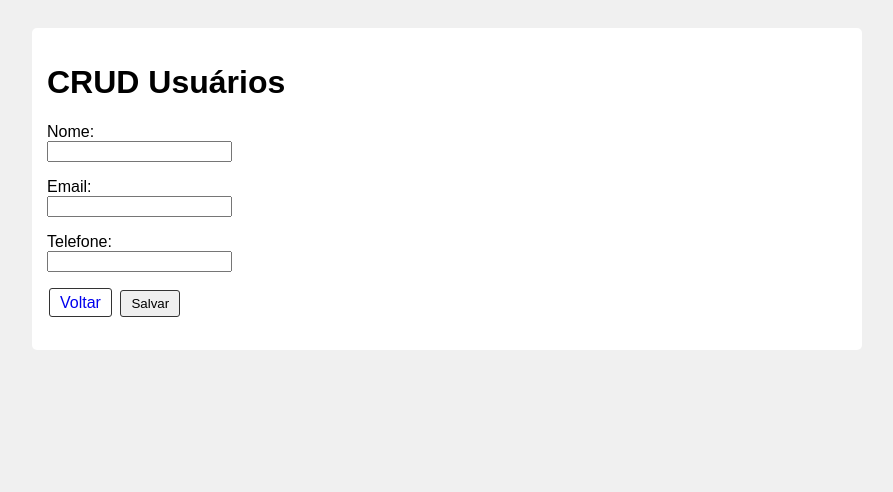
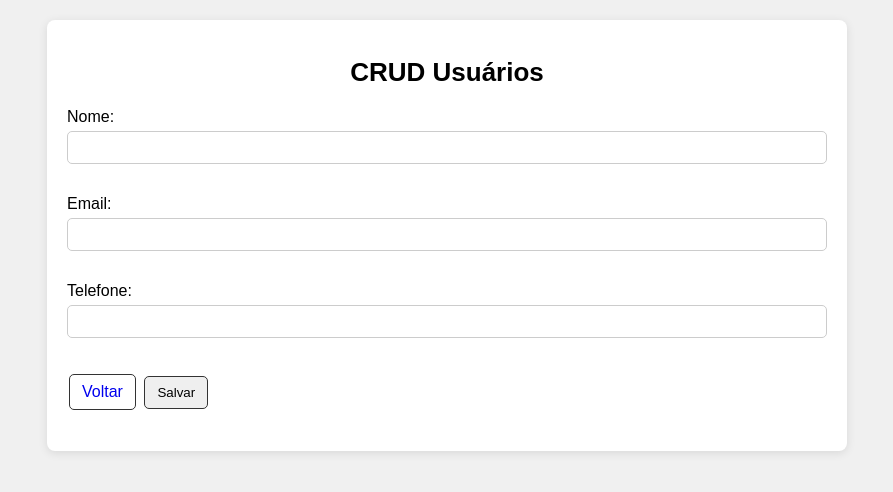
Before and after one commit to Sansirow-tech/Teste, a Flask app: page /criar in a window 1280 px wide. Shown: the top 492 px of the page, without its empty margins (193-1086 px from the left). Run offline with Flask 3, Linux system fonts and the light colour scheme.

Commit message:
Update base.html

```diff
--- a/templates/base.html
+++ b/templates/base.html
@@ -3,15 +3,109 @@
 <head>
     <meta charset="UTF-8">
     <title>CRUD Usuários</title>
-    <style>
-        body { font-family: Arial, sans-serif; background: #f0f0f0; padding: 20px; }
-        li {margin-bottom: 20px;}
-        .container { max-width: 800px; margin: auto; background: #fff; padding: 15px; border-radius: 5px; }
-        .btn { padding: 5px 10px; margin: 2px; text-decoration: none; border: 1px solid #333; border-radius: 3px; }
-        .btn:hover { opacity: 0.8; }
-        .success { color: green; }
-        .error { color: red; }
-    </style>
+<style>
+/* Garante que padding e border não aumentem a largura */
+* {
+    box-sizing: border-box;
+}
+
+body {
+    font-family: Arial, sans-serif;
+    background: #f0f0f0;
+    padding: 0;
+    margin: 0;
+}
+
+.container {
+    max-width: 800px;
+    margin: 20px auto;
+    background: #fff;
+    padding: 20px;
+    border-radius: 8px;
+    box-shadow: 0 2px 10px rgba(0,0,0,0.1);
+}
+
+h1 {
+    text-align: center;
+    font-size: 26px;
+    margin-bottom: 20px;
+}
+
+ul {
+    list-style: none;
+    padding: 0;
+}
+
+li {
+    margin-bottom: 15px;
+    word-wrap: break-word;
+    border-bottom: 1px solid #ddd;
+    padding-bottom: 10px;
+}
+
+.btn {
+    padding: 8px 12px;
+    margin: 5px 2px; /* pequenas margens laterais */
+    text-decoration: none;
+    border: 1px solid #333;
+    border-radius: 5px;
+    display: inline-block;
+    text-align: center;
+    transition: all 0.2s;
+}
+
+.btn:hover {
+    background: #333;
+    color: #fff;
+}
+
+.success { color: green; }
+.error { color: red; }
+
+/* Flex para organizar botões */
+.btn-group {
+    display: flex;
+    flex-wrap: wrap;
+    gap: 5px;
+}
+
+/* Inputs e formulários responsivos */
+input, select, textarea {
+    width: 100%;
+    padding: 8px;
+    margin: 5px 0 15px 0;
+    border: 1px solid #ccc;
+    border-radius: 5px;
+}
+
+/* RESPONSIVO */
+@media (max-width: 600px) {
+    .container {
+        margin: 10px;
+        padding: 15px;
+    }
+
+    h1 {
+        font-size: 22px;
+    }
+
+    li {
+        font-size: 14px;
+    }
+
+    .btn {
+        width: 100%;
+        margin: 5px 0;
+    }
+
+    .btn-group {
+        flex-direction: column;
+        gap: 5px;
+    }
+}
+</style>
+
+
 </head>
 <body>
     <div class="container">
```
